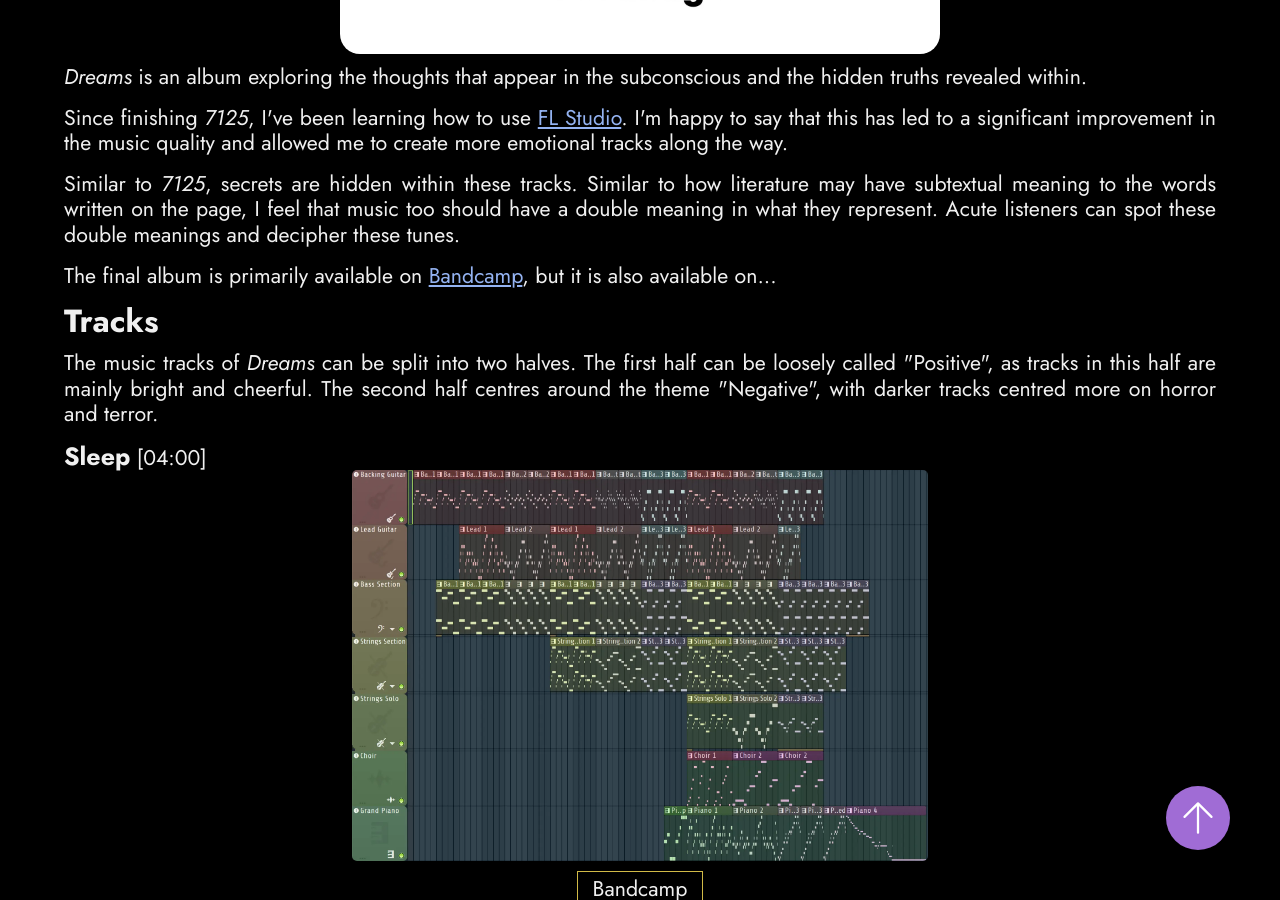
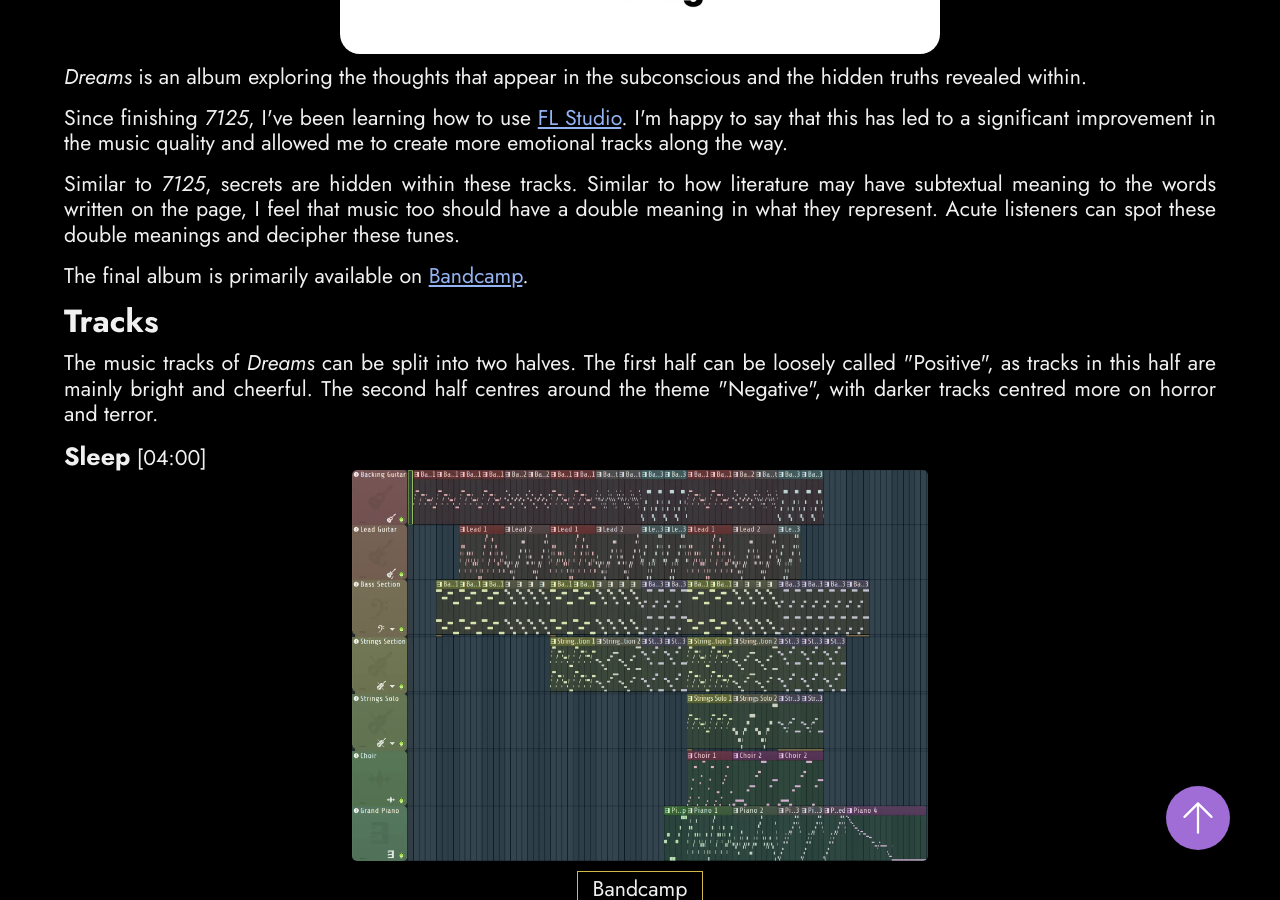
Before and after one commit to PhotonicGluon/photonicgluon.github.io, a Jekyll site: the page built from projects/dreams.html, in a window 1280 px wide and 900 px high, scrolled down 576 px. Built offline with Jekyll 4.4.1, drawn with Linux system fonts in a browser that asks for light colours.

Commit message:
Tentatively leave out other places for Dreams

```diff
--- a/projects/dreams.html
+++ b/projects/dreams.html
@@ -20,8 +20,8 @@ title: Dreams
     Acute listeners can spot these double meanings and decipher these tunes.
 </p>
 <p>
-    The final album is primarily available on <a href="https://melodicgluon.bandcamp.com/album/dreams">Bandcamp</a>, but
-    it is also available on... <!-- Todo: add other places -->
+    <!-- Todo: add other places -->
+    The final album is primarily available on <a href="https://melodicgluon.bandcamp.com/album/dreams">Bandcamp</a>.
 </p>
 <h2>Tracks</h2>
 <p>
```
